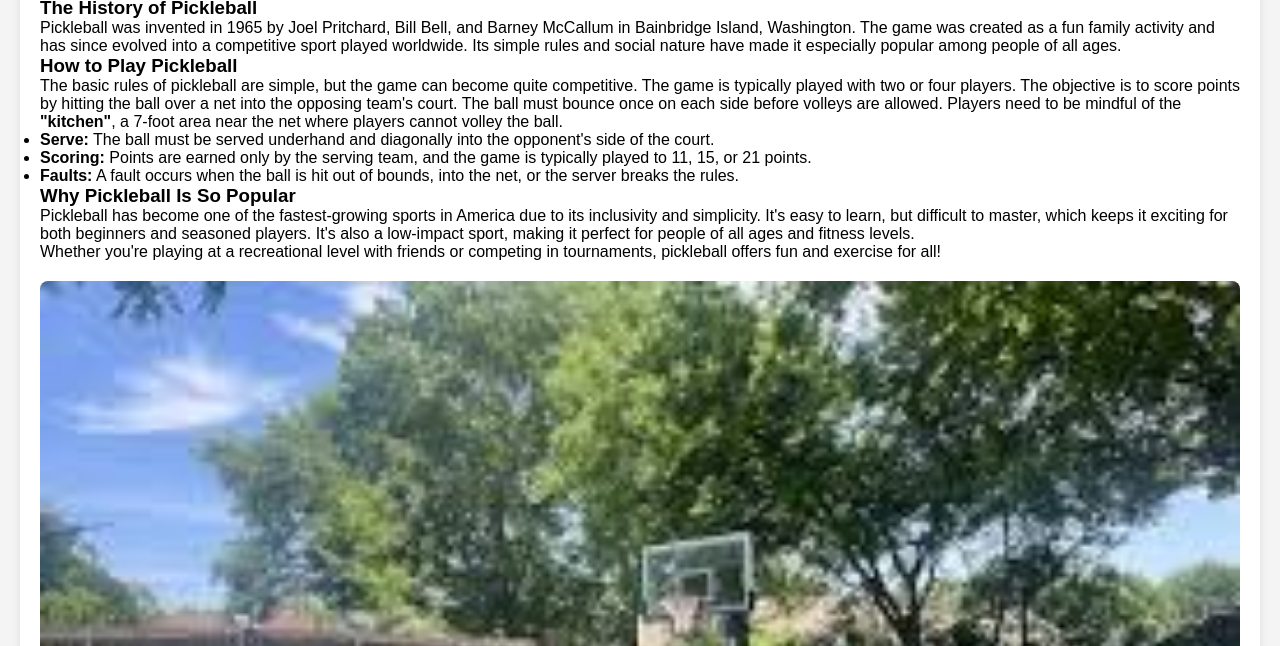
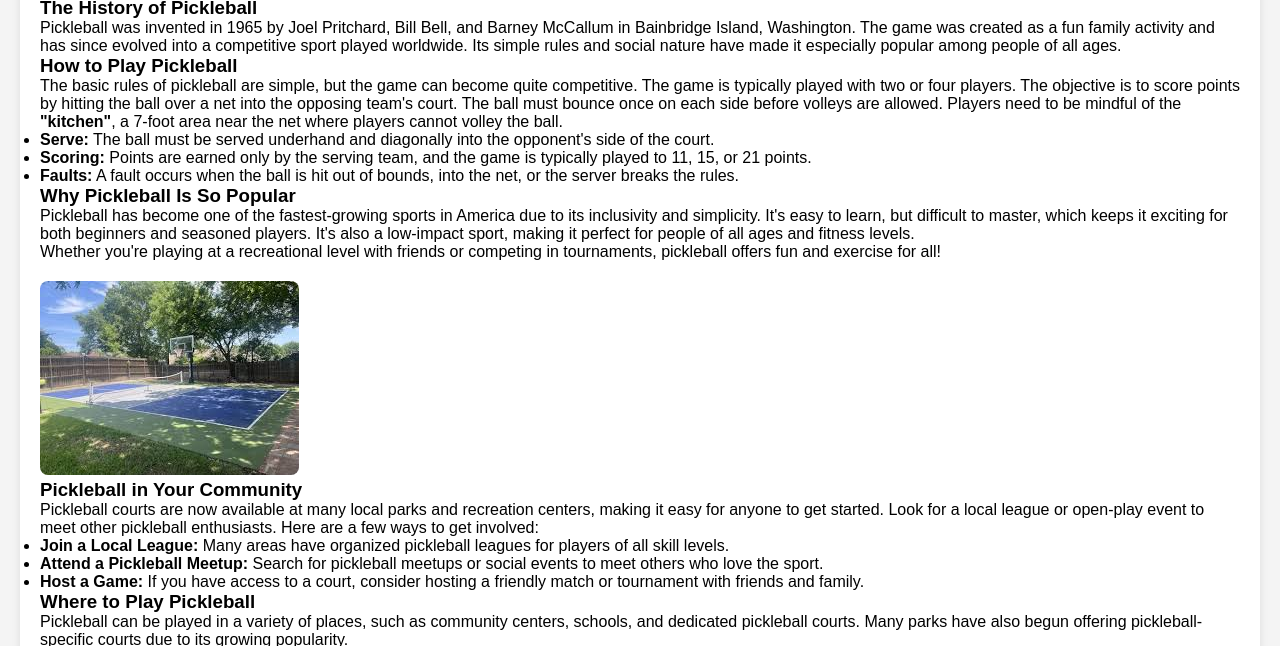
Before and after one commit to MrMan2345/NoahMunoz, a plain HTML site: page pickleball.html in a window 1280 px wide. Shown: the part 148-794 px from the top of the page. Drawn offline with Linux system fonts and the light colour scheme.

Commit message:
Update pickleball.html

```diff
--- a/pickleball.html
+++ b/pickleball.html
@@ -42,7 +42,7 @@
         <p>Whether you're playing at a recreational level with friends or competing in tournaments, pickleball offers fun and exercise for all!</p>
 
         <!-- Image -->
-        <img src="images/pickleball-court.jpg" alt="Pickleball Court" width="100%" class="pickleball-image">
+        <img src="images/pickleball-court.jpg" alt="Pickleball Court" max-width="100%" class="pickleball-image">
 
         <h3>Pickleball in Your Community</h3>
         <p>Pickleball courts are now available at many local parks and recreation centers, making it easy for anyone to get started. Look for a local league or open-play event to meet other pickleball enthusiasts. Here are a few ways to get involved:</p>
```
